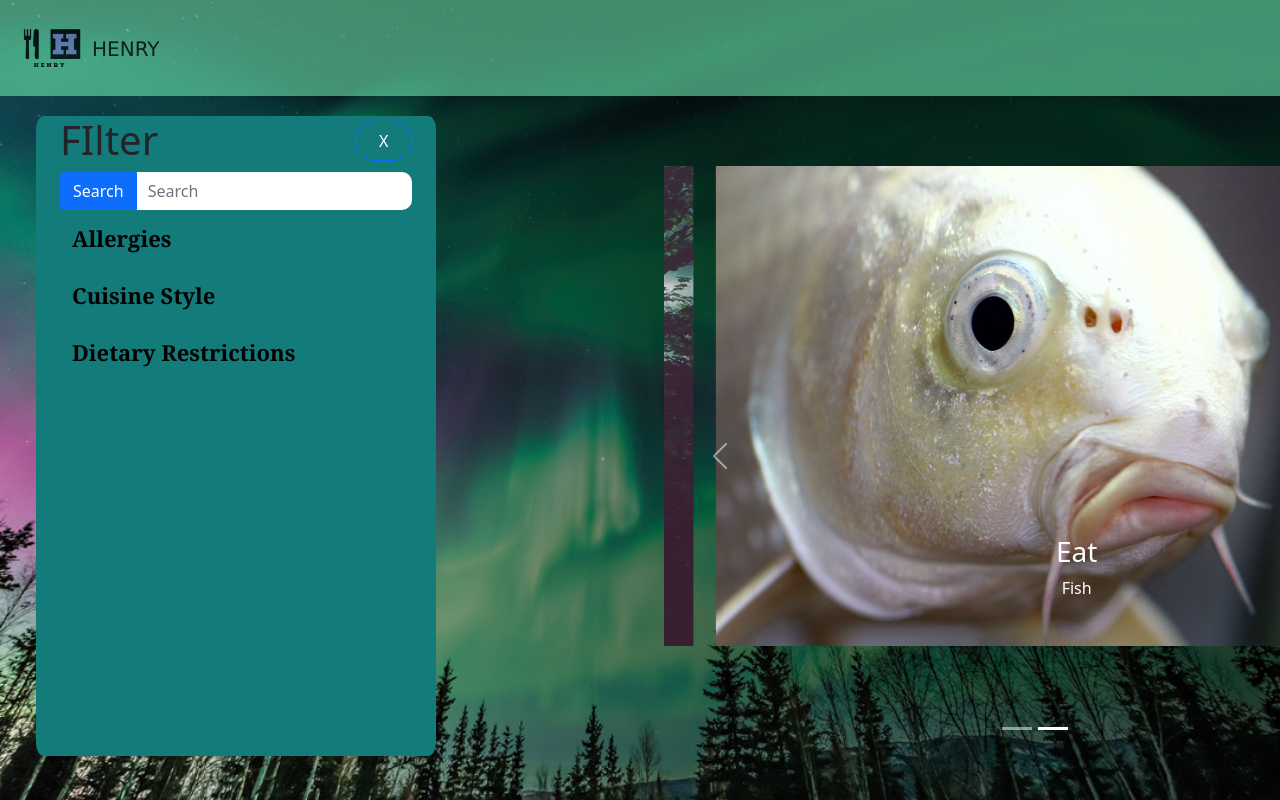
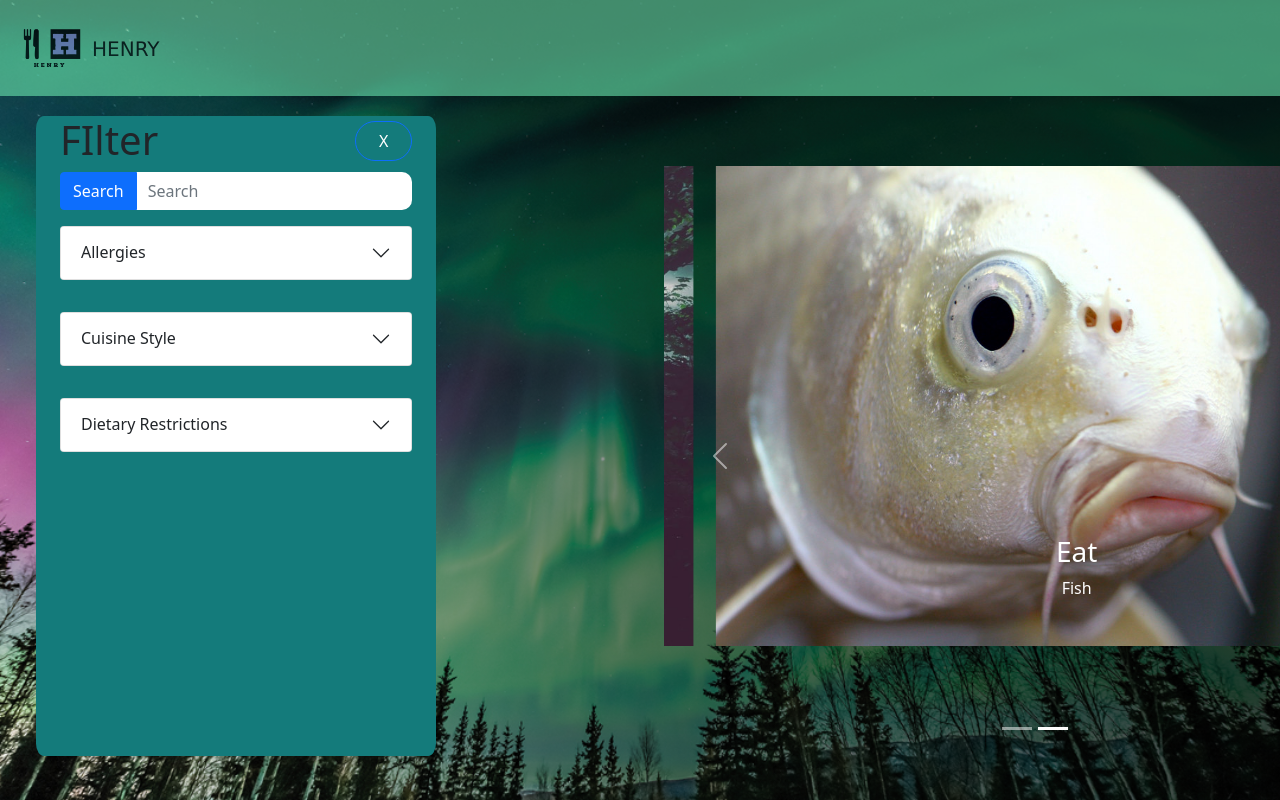
Before and after one commit to dhe30/cook, a React (Create React App) app: page / in a window 1280 px wide. Built offline with nearby package versions, Linux system fonts and the light colour scheme.

Commit message:
made everything an accordion with checkboxes, need to figure out a way to get rid of white space

```diff
--- a/src/components/Sidebar.js
+++ b/src/components/Sidebar.js
@@ -8,6 +8,7 @@ import '../index.css'
 import { useState, useContext } from 'react';
 import { QueryContextProvider } from '../store/Beans-context';
 import QueryContext from '../store/Beans-context';
+import {Accordion} from 'react-bootstrap';
 function Sidebar(props){
 
   const [typed, setTyped] = useState('');
@@ -81,20 +82,84 @@ function Sidebar(props){
         </div>
       </Row>
       <Row>
-      <ul>
-        <li id="list">
-             Allergies
-        </li>
-
-        <li id="list2">
-            Cuisine Style
-        </li>
-
-        <li id="list3">
-            Dietary Restrictions
-        </li>
-
-      </ul>
+      <div class = "py-3">
+      <Accordion>
+        <Accordion.Item eventKey="0">
+          <Accordion.Header>Allergies</Accordion.Header>
+          <Accordion.Body>
+          <form>
+            <div class="check"><input type= "checkbox"/><label class="checkbox">Crustcean</label></div>
+            <div class="check"><input type= "checkbox"/><label class="checkbox">Dairy</label></div>
+            <div class="check"><input type= "checkbox"/><label class="checkbox">Fish</label></div>
+            <div class="check"><input type= "checkbox"/><label class="checkbox">Mollusk</label></div>
+            <div class="check"><input type= "checkbox"/><label class="checkbox">Peanuts</label></div>
+            <div class="check"><input type= "checkbox"/><label class="checkbox">Soy</label></div>
+            <div class="check"><input type= "checkbox"/><label class="checkbox">Wheat</label></div>
+          </form>
+          </Accordion.Body>
+        </Accordion.Item>
+      </Accordion>
+      </div>
+      </Row>
+      <Row>
+      <div class = "py-3">
+      <Accordion>
+        <Accordion.Item eventKey="0">
+          <Accordion.Header>Cuisine Style</Accordion.Header>
+          <Accordion.Body>
+          <form>
+            <div class="check"><input type= "checkbox"/><label class="checkbox">American</label></div>
+            <div class="check"><input type= "checkbox"/><label class="checkbox">Asian</label></div>
+            <div class="check"><input type= "checkbox"/><label class="checkbox">British</label></div>
+            <div class="check"><input type= "checkbox"/><label class="checkbox">Carribean</label></div>
+            <div class="check"><input type= "checkbox"/><label class="checkbox">Central Europe</label></div>
+            <div class="check"><input type= "checkbox"/><label class="checkbox">Chinese</label></div>
+            <div class="check"><input type= "checkbox"/><label class="checkbox">Eastern Europe</label></div>
+            <div class="check"><input type= "checkbox"/><label class="checkbox">French</label></div>
+            <div class="check"><input type= "checkbox"/><label class="checkbox">Indian</label></div>
+            <div class="check"><input type= "checkbox"/><label class="checkbox">Italian</label></div>
+            <div class="check"><input type= "checkbox"/><label class="checkbox">Japanese</label></div>
+            <div class="check"><input type= "checkbox"/><label class="checkbox">Kosher</label></div>
+            <div class="check"><input type= "checkbox"/><label class="checkbox">Mediterranean</label></div>
+            <div class="check"><input type= "checkbox"/><label class="checkbox">Mexican</label></div>
+            <div class="check"><input type= "checkbox"/><label class="checkbox">Middle Eastern</label></div>
+            <div class="check"><input type= "checkbox"/><label class="checkbox">Nordic</label></div>
+            <div class="check"><input type= "checkbox"/><label class="checkbox">South American</label></div>
+            <div class="check"><input type= "checkbox"/><label class="checkbox">South East Asian</label></div>
+          </form>
+          </Accordion.Body>
+        </Accordion.Item>
+      </Accordion>
+      </div>
+      </Row>
+      <Row>
+      <div class = "py-3">
+      <Accordion>
+        <Accordion.Item eventKey="0">
+          <Accordion.Header>Dietary Restrictions</Accordion.Header>
+          <Accordion.Body>
+          <form>
+            <div class="check"><input type= "checkbox"/><label class="checkbox">Balanced</label></div>
+            <div class="check"><input type= "checkbox"/><label class="checkbox">High Fiber</label></div>
+            <div class="check"><input type= "checkbox"/><label class="checkbox">High Protein</label></div>
+            <div class="check"><input type= "checkbox"/><label class="checkbox">Low Carb</label></div>
+            <div class="check"><input type= "checkbox"/><label class="checkbox">Low Fat</label></div>
+            <div class="check"><input type= "checkbox"/><label class="checkbox">Low Sodium</label></div>
+            <div class="check"><input type= "checkbox"/><label class="checkbox">Keto Friendly</label></div>
+            <div class="check"><input type= "checkbox"/><label class="checkbox">Kidney Friendly</label></div>
+            <div class="check"><input type= "checkbox"/><label class="checkbox">No Oil Added</label></div>
+            <div class="check"><input type= "checkbox"/><label class="checkbox">Paleo</label></div>
+            <div class="check"><input type= "checkbox"/><label class="checkbox">Pescatarian</label></div>
+            <div class="check"><input type= "checkbox"/><label class="checkbox">Pork Free</label></div>
+            <div class="check"><input type= "checkbox"/><label class="checkbox">Red Meat Free</label></div>
+            <div class="check"><input type= "checkbox"/><label class="checkbox">Sugar Conscious</label></div>
+            <div class="check"><input type= "checkbox"/><label class="checkbox">Vegan</label></div>
+            <div class="check"><input type= "checkbox"/><label class="checkbox">Vegetarian</label></div>
+          </form>
+          </Accordion.Body>
+        </Accordion.Item>
+      </Accordion>
+      </div>
       </Row>
       {/*<h1>Love</h1>
       <input type="text" id="search" placeholder='Search...'/>
```
